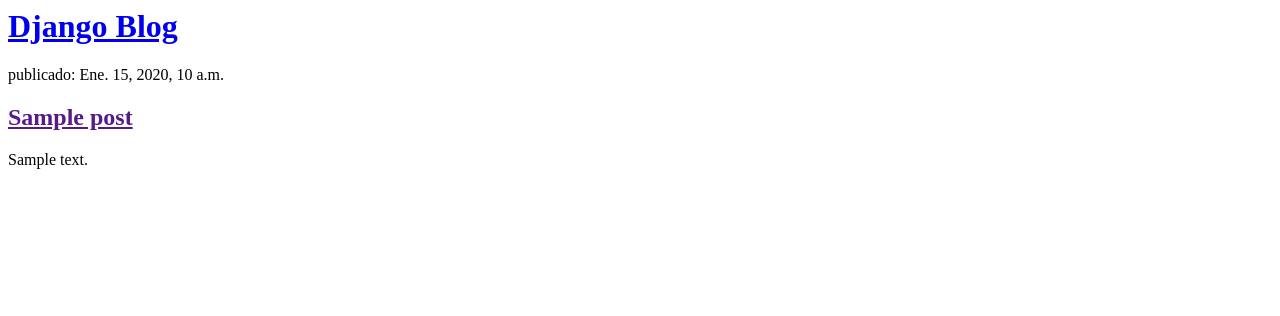
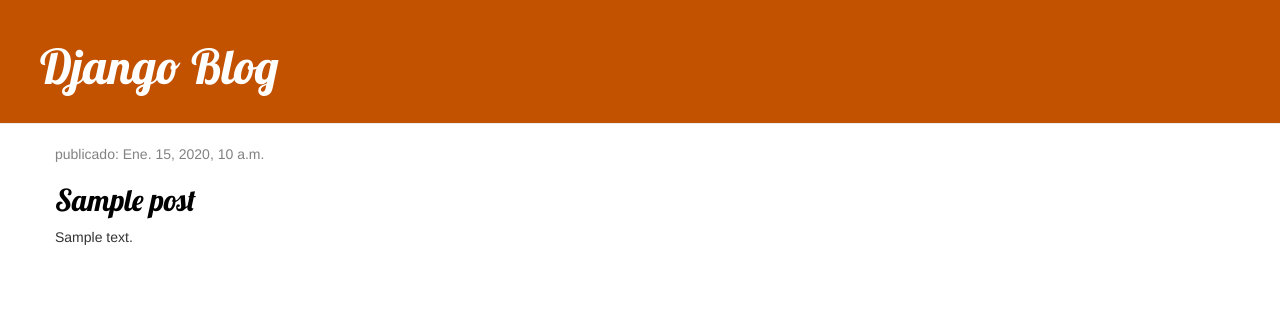
Before and after one commit to danielnieto/django-blog, a Django app: template blog/templates/blog/post_list.html in a window 1280 px wide. Shown: the top 316 px of the page. Run offline with Django 3.2, Linux system fonts and the light colour scheme; the template is opened without the code that fills it: values that come from a table or form of the project are taken from there, others are empty; tables that the repository leaves empty hold one stand-in row (values such as "Sample post"); some libraries are stand-ins or nearby versions.

Commit message:
style entries

```diff
--- /dev/null
+++ b/blog/static/css/blog.css
@@ -0,0 +1,66 @@
+h1 a,
+h2 a {
+    color: #C25100;
+}
+
+h1 a {
+    color: #FCA205;
+    font-family: 'Lobster';
+}
+
+.page-header {
+    background-color: #C25100;
+    margin-top: 0;
+    padding: 20px 20px 20px 40px;
+}
+
+.page-header h1,
+.page-header h1 a,
+.page-header h1 a:visited,
+.page-header h1 a:active {
+    color: #ffffff;
+    font-size: 36pt;
+    text-decoration: none;
+}
+
+.content {
+    margin-left: 40px;
+}
+
+h1,
+h2,
+h3,
+h4 {
+    font-family: 'Lobster', cursive;
+}
+
+.date {
+    color: #828282;
+}
+
+.save {
+    float: right;
+}
+
+.post-form textarea,
+.post-form input {
+    width: 100%;
+}
+
+.top-menu,
+.top-menu:hover,
+.top-menu:visited {
+    color: #ffffff;
+    float: right;
+    font-size: 26pt;
+    margin-right: 20px;
+}
+
+.post {
+    margin-bottom: 70px;
+}
+
+.post h2 a,
+.post h2 a:visited {
+    color: #000000;
+}
--- a/blog/templates/blog/post_list.html
+++ b/blog/templates/blog/post_list.html
@@ -1,16 +1,34 @@
-<html>
-
+{% load static %}
+<!DOCTYPE html>
+<html lang="en">
+<head>
+    <meta charset="UTF-8">
+    <meta name="viewport" content="width=device-width, initial-scale=1.0">
+    <meta http-equiv="X-UA-Compatible" content="ie=edge">
+    <title>Django Blog</title>
+    <link rel="stylesheet" href="http://maxcdn.bootstrapcdn.com/bootstrap/3.2.0/css/bootstrap.min.css">
+    <link rel="stylesheet" href="http://maxcdn.bootstrapcdn.com/bootstrap/3.2.0/css/bootstrap-theme.min.css">
+    <link rel="stylesheet" href="{% static 'css/blog.css' %}">
+    <link href="http://fonts.googleapis.com/css?family=Lobster&subset=latin,latin-ext" rel="stylesheet" type="text/css">
+</head>
 <body>
-    <div>
+    <div class="page-header">
         <h1><a href="/">Django Blog</a></h1>
     </div>
-    {% for post in posts %}
-    <div>
-        <p> publicado: {{ post.published_date }}</p>
-        <h2><a href="">{{ post.title }}</a></h2>
-        <p>{{ post.text|linebreaksbr }}</p>
+    <div class="content container">
+        <div class="row">
+            <div class="col-md-8">
+                {% for post in posts %}
+                <div class="post">
+                    <div class="date">
+                        <p>publicado: {{ post.published_date }}</p>
+                    </div>
+                    <h2><a href="">{{ post.title }}</a></h2>
+                    <p>{{ post.text|linebreaksbr }}</p>
+                </div>
+                {% endfor %}
+            </div>
+        </div>
     </div>
-    {% endfor %}
 </body>
-
 </html>
```
